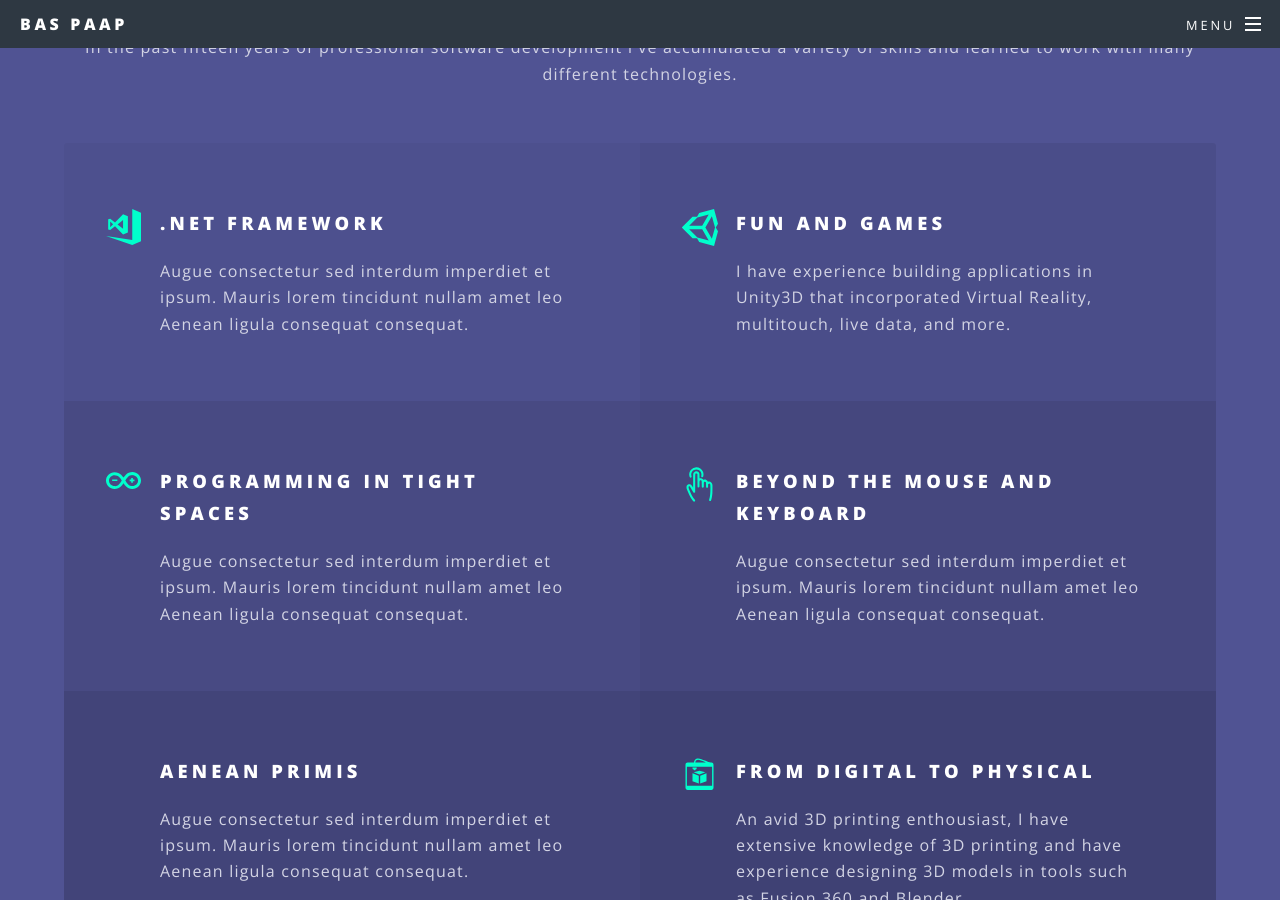
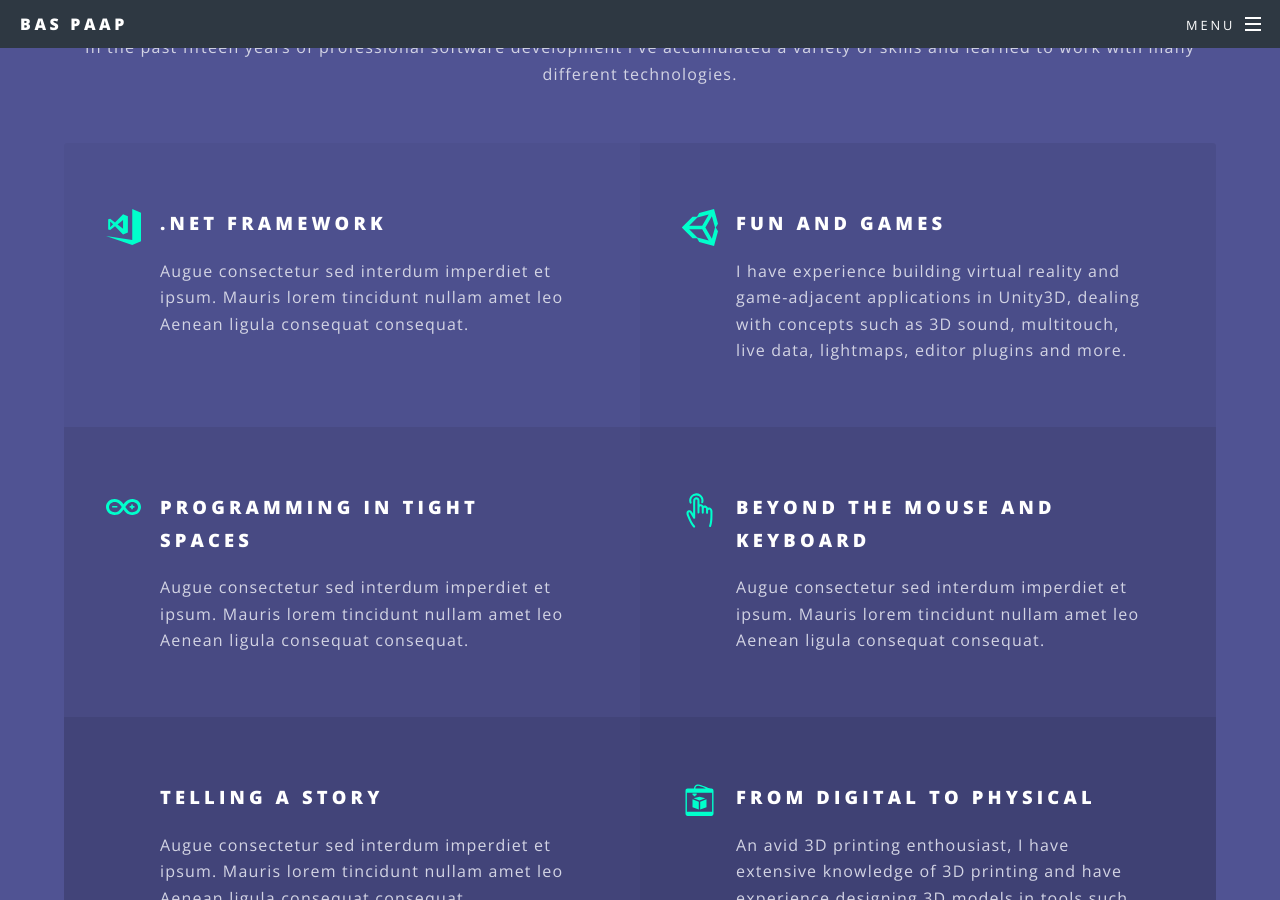
Before and after one commit to BasPaap/baspaap.github.io, a Jekyll site: the page built from index.html, in a window 1280 px wide and 900 px high, scrolled down 3686 px. Built offline with Jekyll 4.4.1, drawn with Linux system fonts in a browser that asks for light colours.

Commit message:
Changed some text around.

```diff
--- a/index.html
+++ b/index.html
@@ -113,7 +113,7 @@ layout: landing
 								</li>
 								<li class="icon unity">
 									<h3>Fun and Games</h3>
-									<p>I have experience building applications in Unity3D that incorporated Virtual Reality, multitouch, live data, and more.</p>
+									<p>I have experience building virtual reality and game-adjacent applications in Unity3D, dealing with concepts such as 3D sound, multitouch, live data, lightmaps, editor plugins and more.</p>
 								</li>
 								<li class="icon arduino">
 									<h3>Programming in tight spaces</h3>
@@ -124,7 +124,7 @@ layout: landing
 									<p>Augue consectetur sed interdum imperdiet et ipsum. Mauris lorem tincidunt nullam amet leo Aenean ligula consequat consequat.</p>
 								</li>
 								<li class="icon comment">
-									<h3>Aenean Primis</h3>
+									<h3>Telling a story</h3>
 									<p>Augue consectetur sed interdum imperdiet et ipsum. Mauris lorem tincidunt nullam amet leo Aenean ligula consequat consequat.</p>
 								</li>
 								<li class="icon threedprinter">
```
